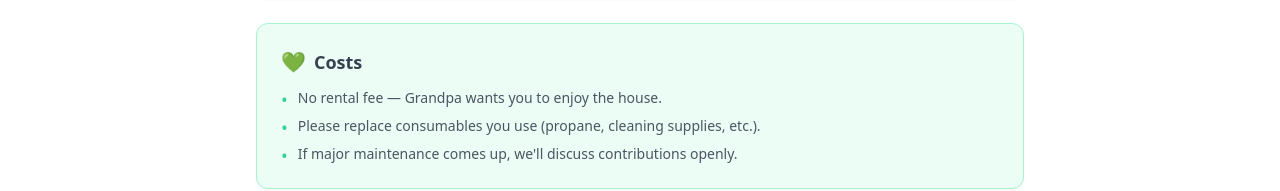
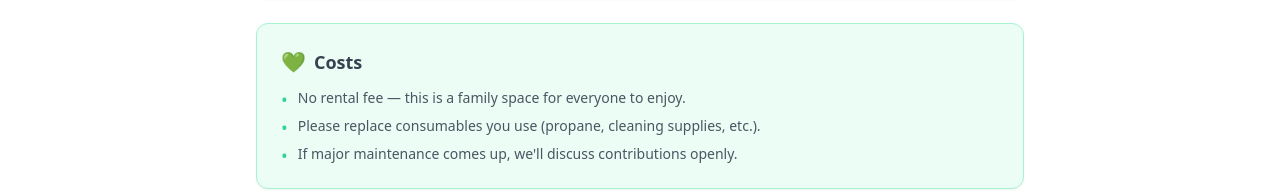
Before and after one commit to johnhreardoniv/worral-house-site, a React (Vite) app: page / in a window 1280 px wide. Shown: the part 4352-4543 px from the top of the page. Built offline with nearby package versions, Linux system fonts and the light colour scheme.

Commit message:
refactor: generalize costs section language

```diff
--- a/src/App.jsx
+++ b/src/App.jsx
@@ -305,7 +305,7 @@ function RulesSection() {
           ]} />
 
           <RuleGroup emoji="💚" title="Costs" color="emerald" items={[
-            "No rental fee — Grandpa wants you to enjoy the house.",
+            "No rental fee — this is a family space for everyone to enjoy.",
             "Please replace consumables you use (propane, cleaning supplies, etc.).",
             "If major maintenance comes up, we'll discuss contributions openly.",
           ]} />
```
